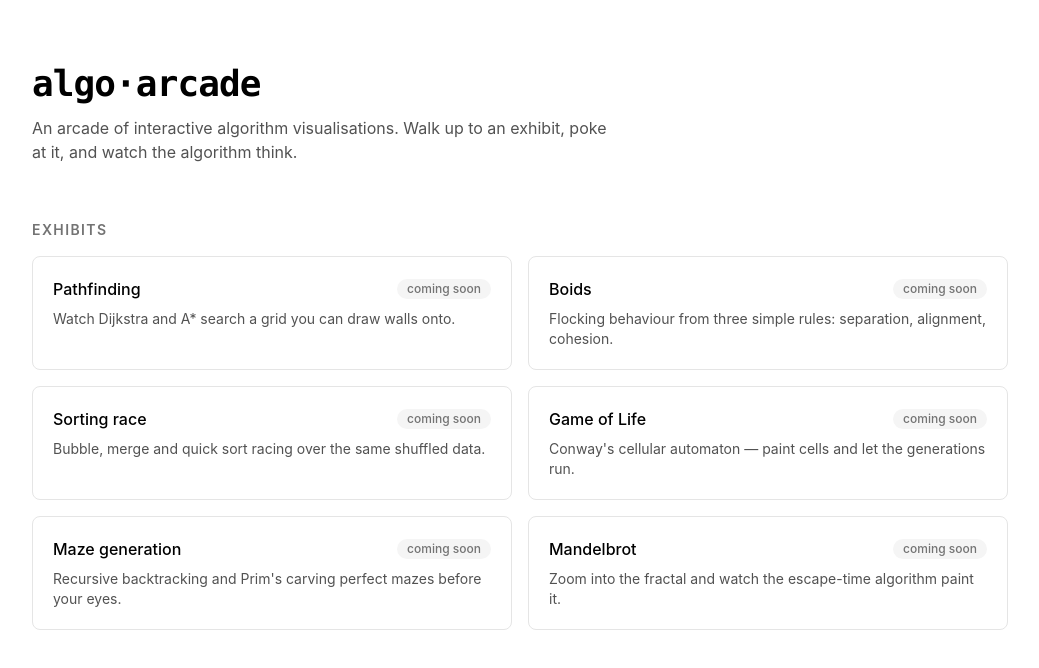
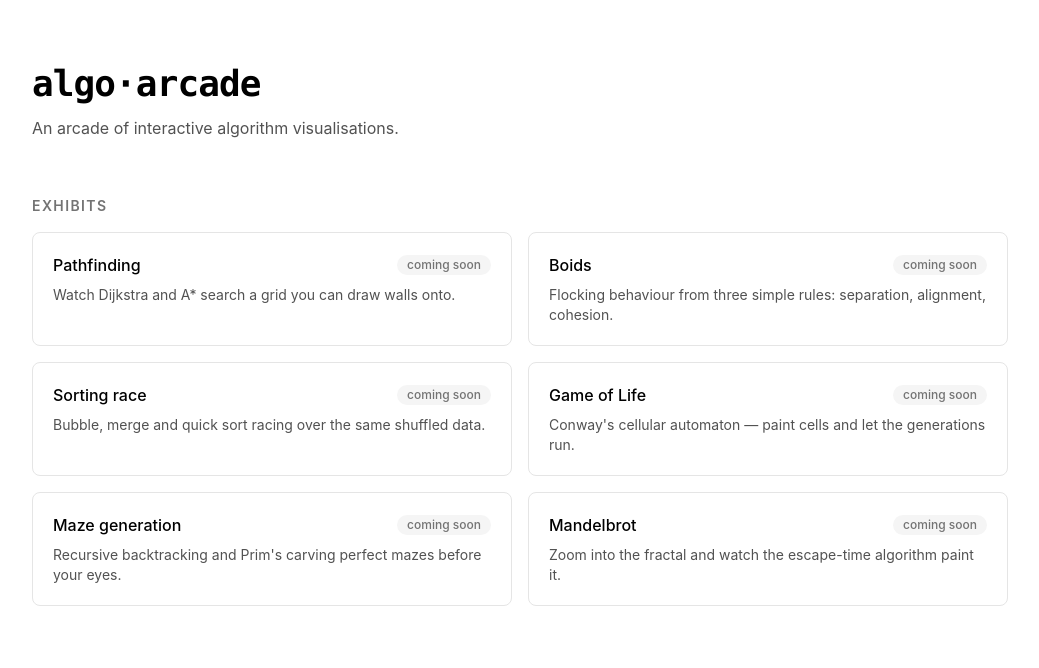
Before and after one commit to nednella/algo-arcade, a React (Vite) app: page / in a window 1280 px wide. Shown: the top 668 px of the page, without its empty margins (120-1159 px from the left). Built offline with nearby package versions, Linux system fonts and the light colour scheme.

Commit message:
docs: unify project description

```diff
--- a/src/routes/index.tsx
+++ b/src/routes/index.tsx
@@ -56,10 +56,7 @@ function RouteComponent() {
       <main className="mx-auto w-full max-w-5xl flex-1 px-6 py-16">
         <section>
           <h1 className="font-mono text-4xl font-bold tracking-tight">algo·arcade</h1>
-          <p className="mt-3 max-w-xl text-neutral-600">
-            An arcade of interactive algorithm visualisations. Walk up to an exhibit, poke at it, and watch the
-            algorithm think.
-          </p>
+          <p className="mt-3 max-w-xl text-neutral-600">An arcade of interactive algorithm visualisations.</p>
         </section>
         <section className="mt-14">
           <h2 className="text-sm font-semibold tracking-widest text-neutral-500 uppercase">Exhibits</h2>
```
Also changed, not shown: 2 other files (tests, documents, lock files or other folders).
